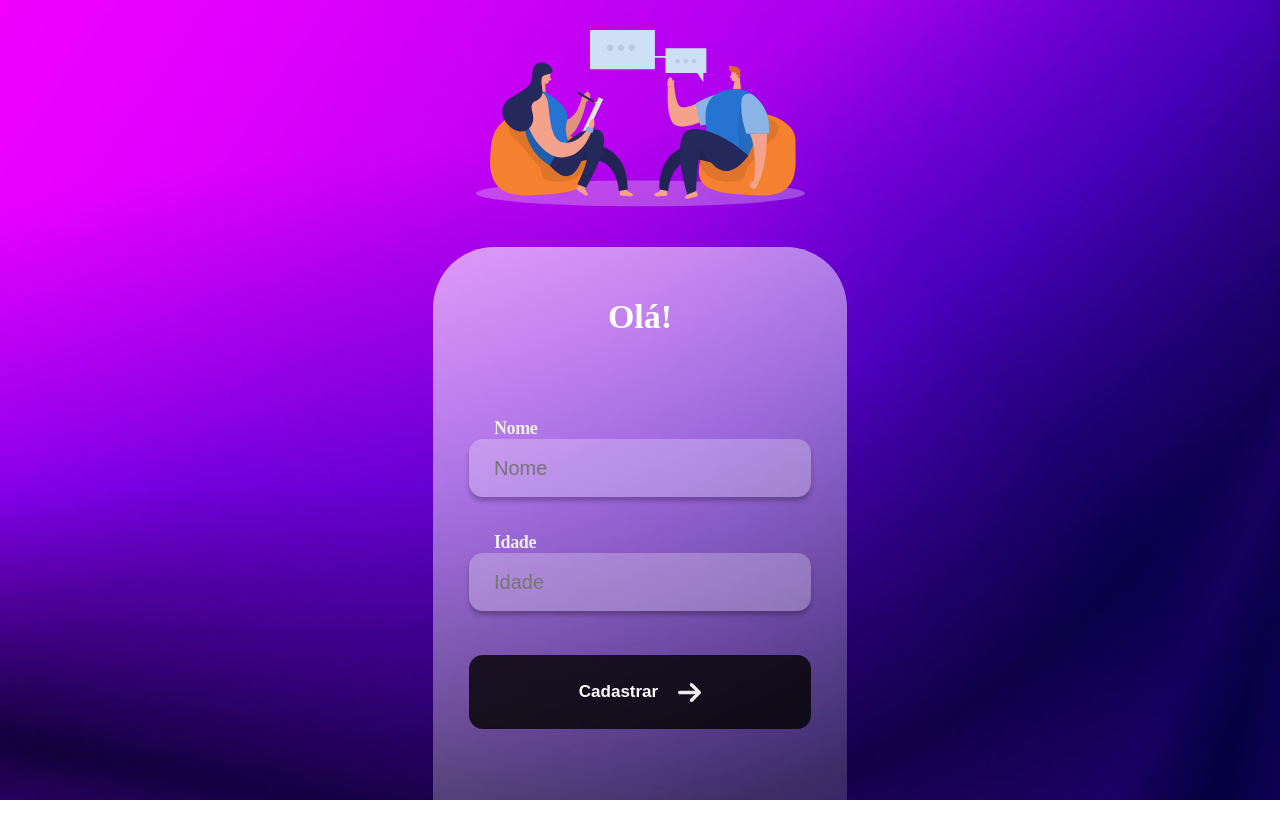
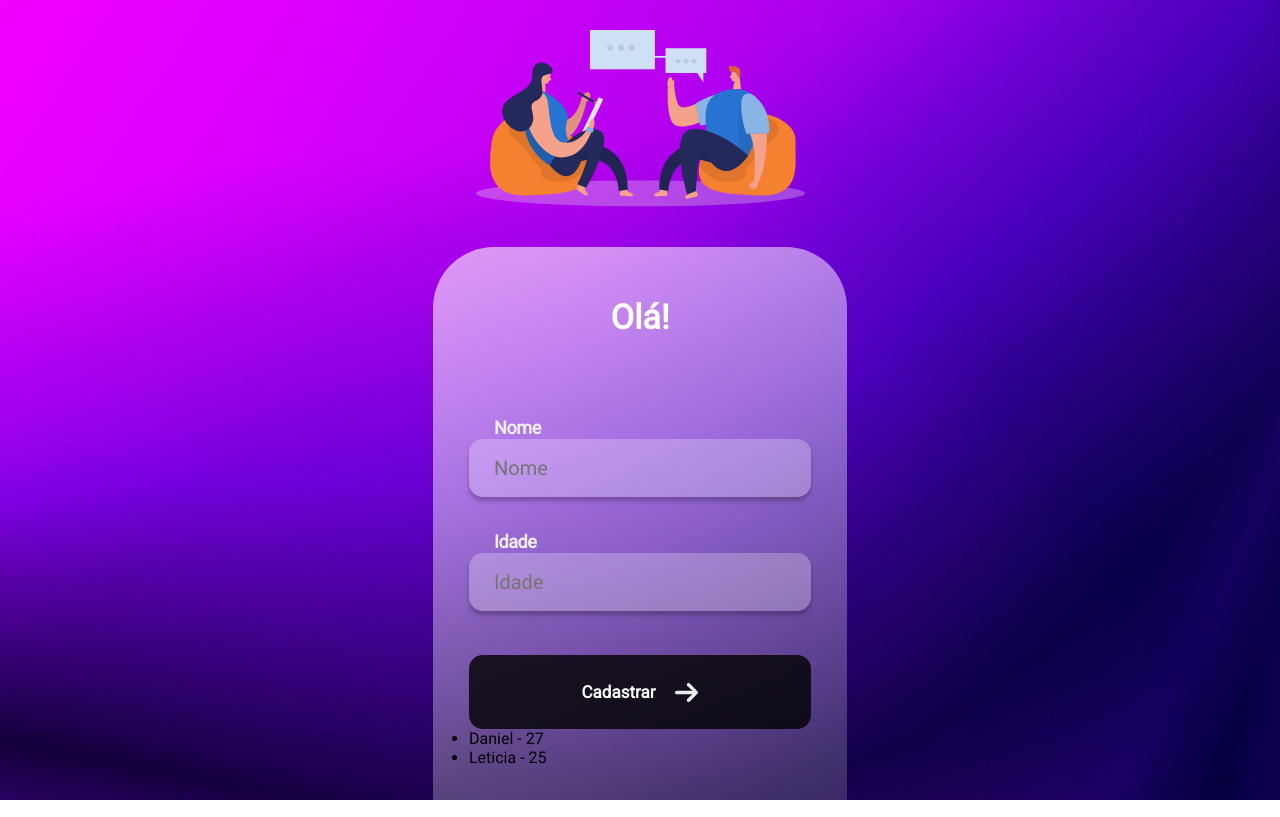
Before and after one commit to danieldelimajj/project-react, a React (Create React App) app in the folder project-react1/: page / in a window 1280 px wide. Built offline with nearby package versions, Linux system fonts and the light colour scheme.

Commit message:
Incluí mais algumas estilizações

```diff
--- a/project-react1/public/index.html
+++ b/project-react1/public/index.html
@@ -10,8 +10,11 @@
       content="Web site created using create-react-app"
     />
     <link rel="apple-touch-icon" href="%PUBLIC_URL%/logo192.png" />
+    <link rel="preconnect" href="https://fonts.googleapis.com">
+<link rel="preconnect" href="https://fonts.gstatic.com" crossorigin>
+<link href="https://fonts.googleapis.com/css2?family=Roboto:wght@100;400&display=swap" rel="stylesheet">
 
-    <title>React App</title>
+    <title>Users</title>
   </head>
   <body>
     <noscript>You need to enable JavaScript to run this app.</noscript>
--- a/project-react1/src/App.js
+++ b/project-react1/src/App.js
@@ -14,6 +14,13 @@
 } from './styles';
 
 function App() {
+  const users = [
+    { id: Math.random(), name: 'Daniel', age: 27 },
+
+    { id: Math.random(), name: 'Leticia', age: 25 },
+
+
+  ];
 
   return (
     <Container>
@@ -28,6 +35,17 @@
         <Input placeholder='Idade' />
 
         <Button>Cadastrar <img alt='seta' src={Arrow}></img></Button>
+
+
+        <ul>
+          {users.map(user => (
+            <li key={user.id}>
+              {user.name} - {user.age}
+            </li>
+
+          ))
+          }
+        </ul>
       </ContainerItens>
     </Container>
   );
--- a/project-react1/src/globalStyle.js
+++ b/project-react1/src/globalStyle.js
@@ -6,6 +6,7 @@
     margin: 0;
     padding: 0;
     box-sizing: border-box;
+    font-family: 'Roboto', sans-serif;
 }
 
 `;
--- a/project-react1/src/styles.js
+++ b/project-react1/src/styles.js
@@ -105,4 +105,12 @@
     justify-content: center;
     gap: 20px;
 
+
+    &:hover{
+        opacity: 0.8;
+    }
+
+    &:active{
+        opacity: 0.5;
+    }
 `;
```
Lines whose indentation alone changed are shown as unchanged.
